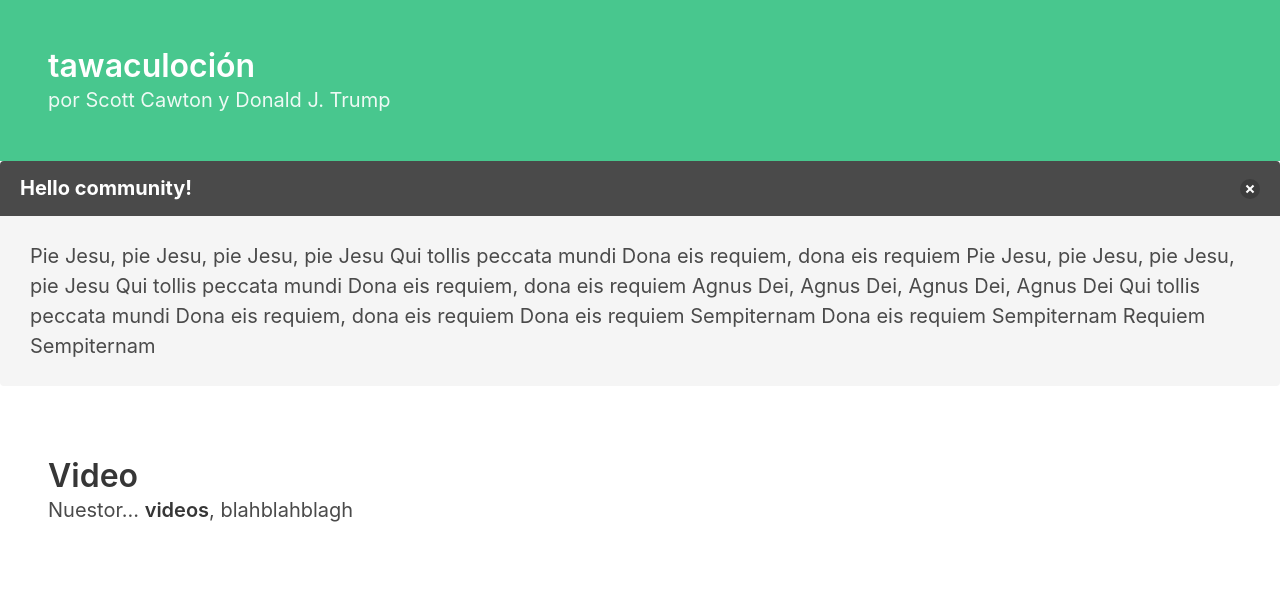
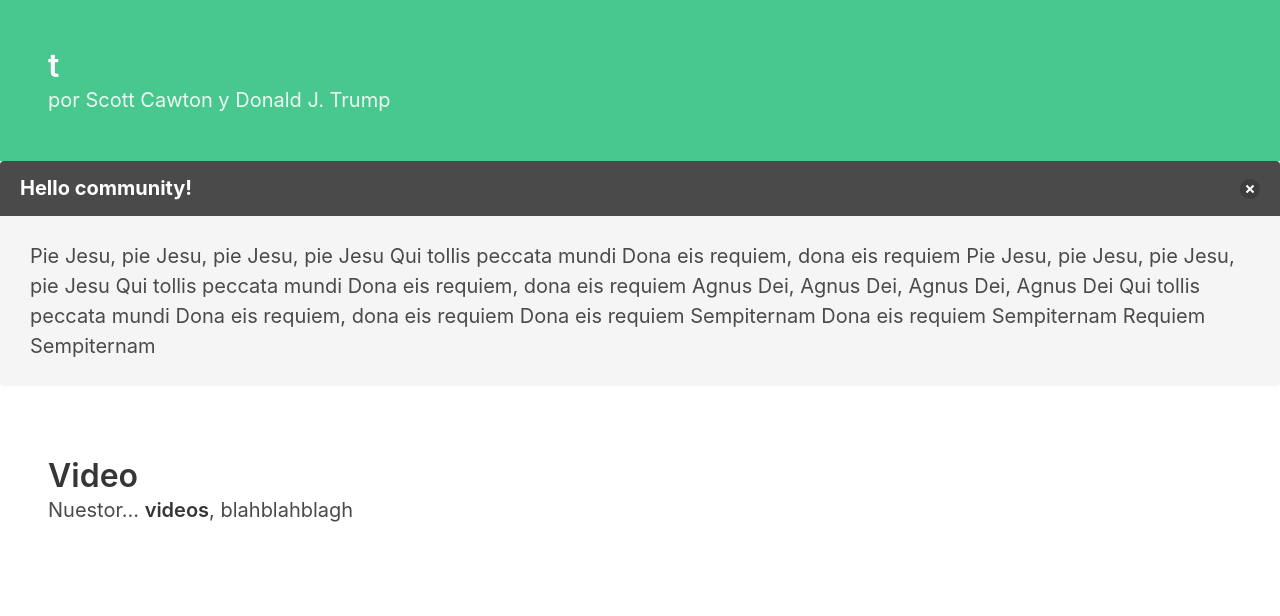
Before and after one commit to Karim-16/Karim-16.github.io, a plain HTML site: page tawa/index.html in a window 1280 px wide. Shown: the top 616 px of the page. Drawn offline with nearby package versions, Linux system fonts and the light colour scheme.

Commit message:
Update index.html

```diff
--- a/tawa/index.html
+++ b/tawa/index.html
@@ -10,7 +10,7 @@
      <section class="hero is-success">
         <div class="hero-body">
           <p class="title">
-            tawaculoción
+            t
           </p>
           <p class="subtitle">
             por Scott Cawton y Donald J. Trump
```
